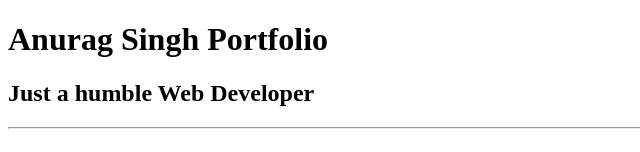
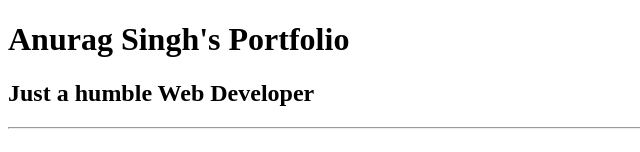
Before and after one commit to ANURAGSINGH778/html-portfolio, a plain HTML site: page index.html in a window 1280 px wide. Shown: the top 152 px of the page, without its empty margins (0-640 px from the left). Drawn offline with Linux system fonts and the light colour scheme.

Commit message:
index.html

```diff
--- a/index.html
+++ b/index.html
@@ -7,7 +7,7 @@
     <title>Anurag's Portfolio</title>
 </head>
 <body>
-    <h1>Anurag Singh Portfolio</h1>
+    <h1>Anurag Singh's Portfolio</h1>
     <h2>Just a humble Web Developer</h2>
     <hr>
     <a href="./public/birthday-invite.html"><h2>Birthday Invite project</h2></a>
```
